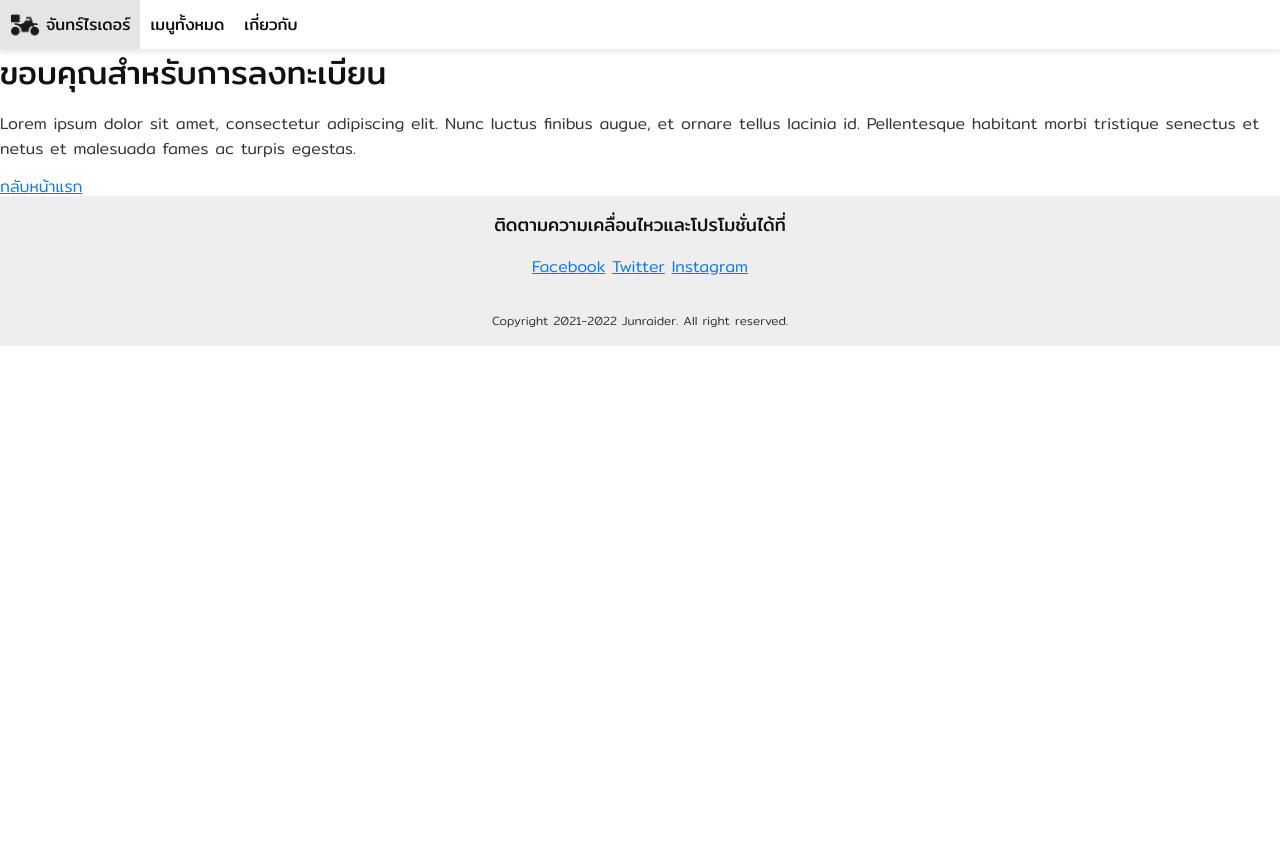
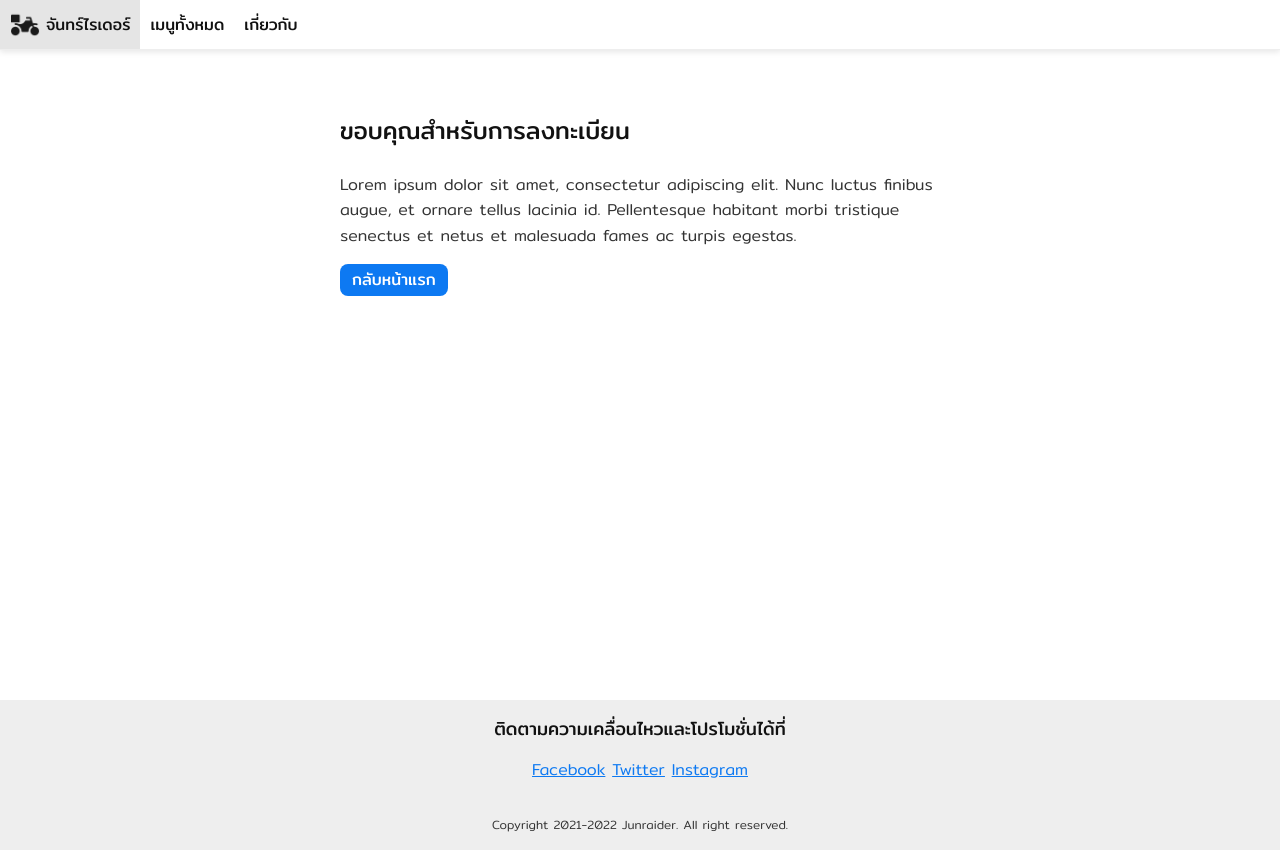
Before and after one commit to potchangelo/django-junraider, a Django app: page /subscription/thankyou in a window 1280 px wide. Before the commit the page ends 346 px from the top, so only its background shows below. Run offline with Django 4.2, Linux system fonts and the light colour scheme.

Commit message:
Subscription thankyou page layout

```diff
--- a/app_general/templates/app_general/subscription_thankyou.html
+++ b/app_general/templates/app_general/subscription_thankyou.html
@@ -3,7 +3,11 @@
 {% block site_title %}ขอบคุณสำหรับการลงทะเบียน - {% endblock %}
 
 {% block content %}
-<h1>ขอบคุณสำหรับการลงทะเบียน</h1>
-<p>Lorem ipsum dolor sit amet, consectetur adipiscing elit. Nunc luctus finibus augue, et ornare tellus lacinia id. Pellentesque habitant morbi tristique senectus et netus et malesuada fames ac turpis egestas.</p>
-<a href="{% url 'home' %}">กลับหน้าแรก</a>
+<section class="content-section content-section-single">
+    <div class="content-container content-container-narrow">
+        <h3 class="content-title">ขอบคุณสำหรับการลงทะเบียน</h3>
+        <p>Lorem ipsum dolor sit amet, consectetur adipiscing elit. Nunc luctus finibus augue, et ornare tellus lacinia id. Pellentesque habitant morbi tristique senectus et netus et malesuada fames ac turpis egestas.</p>
+        <p><a class="button button-primary" href="{% url 'home' %}">กลับหน้าแรก</a></p>
+    </div>
+</section>
 {% endblock %}
```
